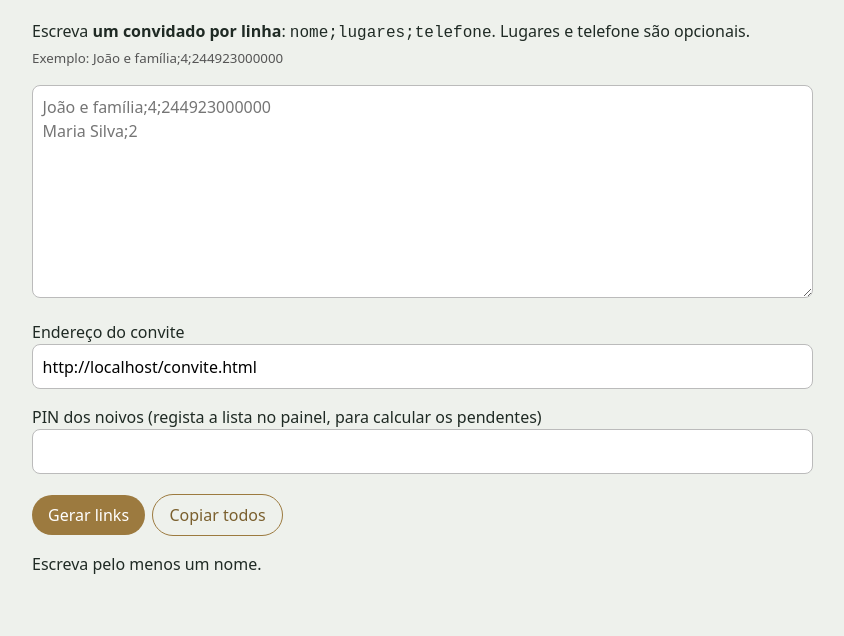
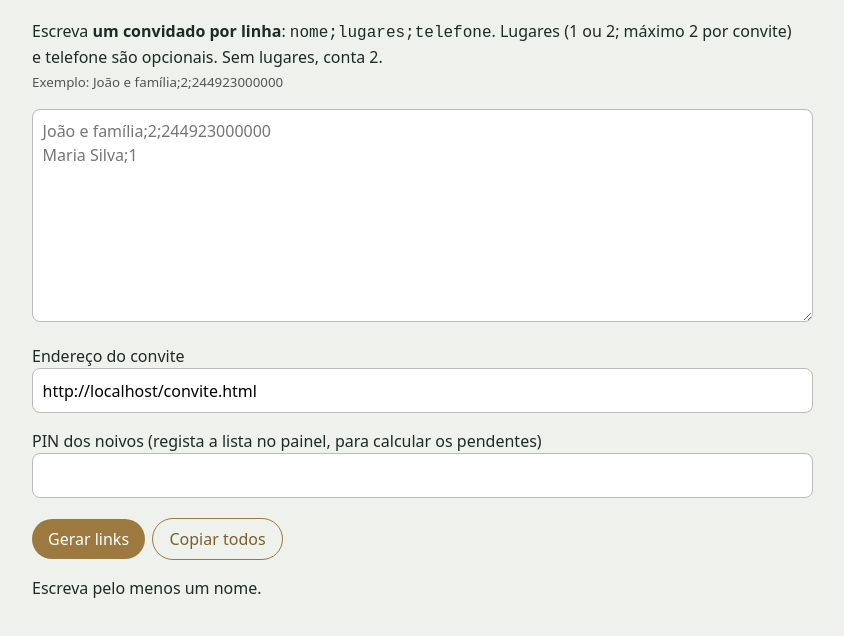
Before and after one commit to ConviteAF/Convite---Casamento, a plain HTML site: page gerador-links.html in a window 1280 px wide. Both pictures are taken after a click on the button "Gerar links". Shown: the part 88-724 px from the top of the page, without its empty margins (228-1072 px from the left). Drawn offline with Linux system fonts and the light colour scheme.

Commit message:
Add files via upload

```diff
--- a/gerador-links.html
+++ b/gerador-links.html
@@ -5,12 +5,13 @@
 <style>body{font:16px/1.5 system-ui,sans-serif;max-width:760px;margin:0 auto;padding:1rem;background:#EEF1EC;color:#1F2A24}h1{color:#5A1A2B}textarea,input{width:100%;padding:.6rem;border:1px solid #bbb;border-radius:8px;font:inherit}button,a.b{display:inline-block;border:0;border-radius:999px;padding:.5rem 1rem;background:#9C7A3F;color:#fff;font:inherit;text-decoration:none;cursor:pointer;margin:.2rem .2rem 0 0}button.o{background:none;border:1.5px solid #9C7A3F;color:#7a5f2d}.r{background:#fff;border:1px solid #ccc;border-radius:10px;padding:.7rem;margin:.6rem 0;word-break:break-all}small{color:#555}</style></head>
 <body>
 <h1>Links dos convites</h1>
-<p>Escreva <b>um convidado por linha</b>: <code>nome;lugares;telefone</code>. Lugares e telefone são opcionais.<br><small>Exemplo: João e família;4;244923000000</small></p>
-<textarea id="list" rows="8" placeholder="João e família;4;244923000000&#10;Maria Silva;2"></textarea>
+<p>Escreva <b>um convidado por linha</b>: <code>nome;lugares;telefone</code>. Lugares (1 ou 2; máximo 2 por convite) e telefone são opcionais. Sem lugares, conta 2.<br><small>Exemplo: João e família;2;244923000000</small></p>
+<textarea id="list" rows="8" placeholder="João e família;2;244923000000&#10;Maria Silva;1"></textarea>
 <p><label for="base">Endereço do convite</label><input id="base"></p>
 <p><label for="pin">PIN dos noivos (regista a lista no painel, para calcular os pendentes)</label><input id="pin" type="password" autocomplete="off"></p>
 <button id="go">Gerar links</button> <button class="o" id="all">Copiar todos</button>
 <p id="reg" aria-live="polite"></p>
+<p id="cnt" aria-live="polite"></p>
 <div id="out"></div>
 <script src="config.js"></script>
 <script>
@@ -24,13 +25,17 @@ const enc=(h,n)=>{let c='';for(let i=0;i<n;i++){c+=SAFE[h&31];h>>>=5}return c};
 const codeOf=name=>{const s=name.toLowerCase().trim();return enc(fnv(s),6)+enc(fnv(s+'#'),2)}; // estável: o mesmo nome dá sempre o mesmo código
 let all=[];
 $('#go').onclick=()=>{
- const base=$('#base').value.trim();all=[];$('#out').innerHTML='';const conv=[];
+ const base=$('#base').value.trim();all=[];$('#out').innerHTML='';$('#cnt').textContent='';const conv=[];
+ const nomes=$('#list').value.split('\n').map(l=>l.split(';')[0].trim().toLowerCase()).filter(Boolean);
+ if(new Set(nomes).size>85){$('#cnt').textContent='A lista tem '+new Set(nomes).size+' convites. O limite é 85 convites (170 pessoas). Retire '+(new Set(nomes).size-85)+' e tente de novo.';return}
+ const vistos=new Set(),rep=[];
  try{localStorage.setItem('lista',$('#list').value)}catch(e){}
  for(const line of $('#list').value.split('\n')){
   const [name,seats,phone]=line.split(';').map(x=>(x||'').trim());if(!name)continue;
-  const code=codeOf(name),n=parseInt(seats)||0;
-  const link=base+'?n='+encodeURIComponent(name)+(n?'&l='+n:'')+'&c='+code;
-  conv.push({codigo:code,nome:name,lugares:n||3,telefone:phone.replace(/\D/g,'')});
+  if(vistos.has(name.toLowerCase())){rep.push(name);continue}vistos.add(name.toLowerCase());
+  const code=codeOf(name),n=Math.min(2,Math.max(1,parseInt(seats)||2));
+  const link=base+'?n='+encodeURIComponent(name)+'&l='+n+'&c='+code;
+  conv.push({codigo:code,nome:name,lugares:n,telefone:phone.replace(/\D/g,'')});
   const msg=`Olá ${name}! Convidamo-vos para o casamento de Agnaldo e Fátima, a 31 de outubro de 2026. Abra o seu convite e confirme a presença aqui: ${link}`;
   all.push(name+' — '+link);
   const d=document.createElement('div');d.className='r';
@@ -42,6 +47,7 @@ $('#go').onclick=()=>{
   c.onclick=async()=>{try{await navigator.clipboard.writeText(link);c.textContent='Copiado'}catch(e){c.textContent='Copie à mão'}};d.append(c);
   $('#out').append(d)}
  if(!all.length){$('#out').textContent='Escreva pelo menos um nome.';return}
+ $('#cnt').textContent=conv.length+' de 85 convites (até '+conv.length*2+' pessoas; limite total 170)'+(rep.length?'. Nomes repetidos ignorados: '+rep.join(', ')+' (acrescente o apelido para os distinguir).':'');
  const reg=$('#reg');
  if(!U)reg.textContent='';
  else if(!$('#pin').value)reg.textContent='Escreva o PIN para registar esta lista no painel dos noivos.';
```
Also changed, not shown: painel.html (+1 -1 lines).
